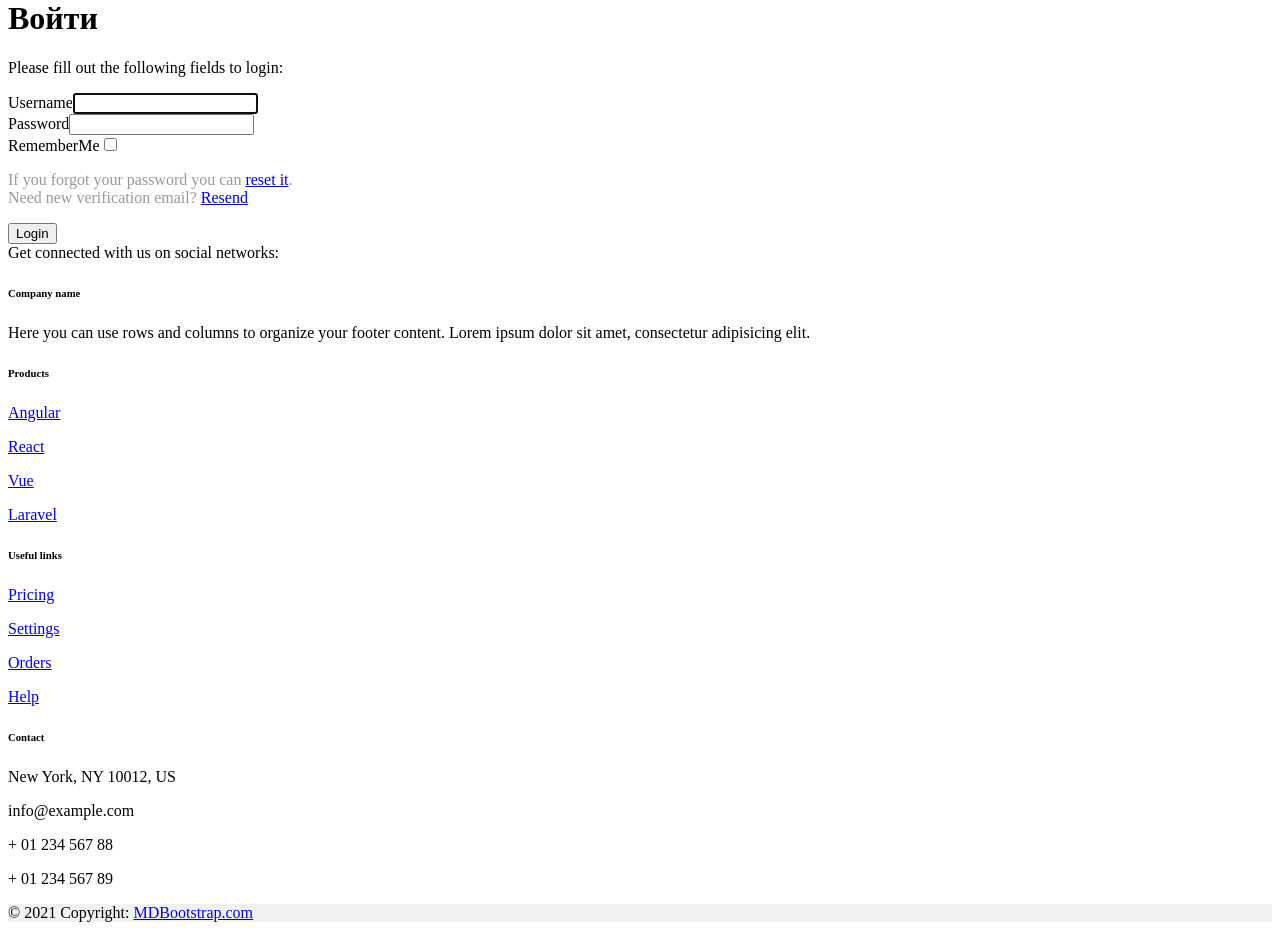
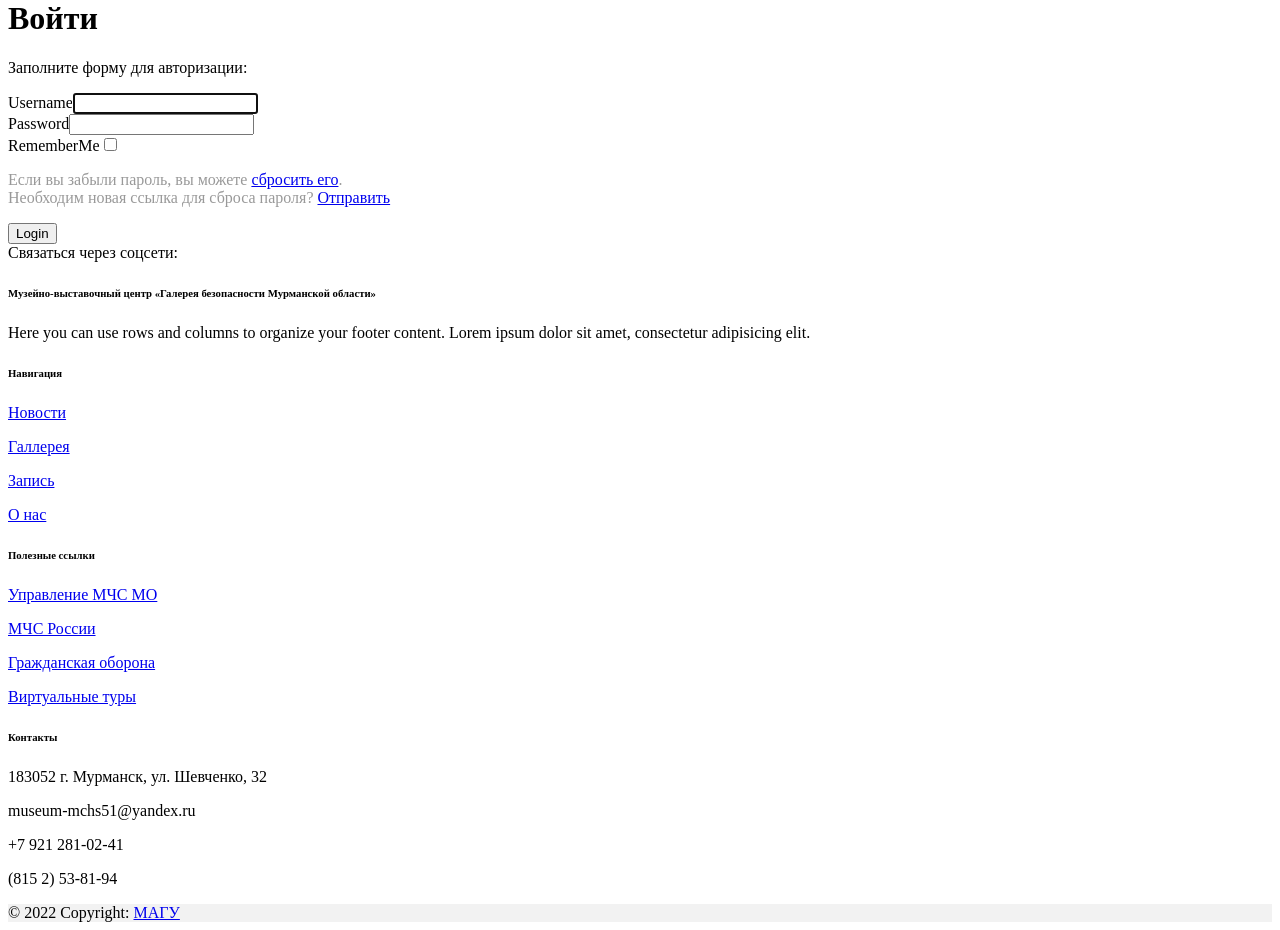
Before and after one commit to BehemothDi/museum, a Yii app: template frontend/views/site/login.php in a window 1280 px wide. Shown: the part 21-951 px from the top of the page. Run offline with PHP 8.4 and a stand-in for Yii, Linux system fonts and the light colour scheme; the template is opened without the code that fills it, so the values that code supplies are empty; form fields are guessed from the names that the template uses; some libraries are stand-ins or nearby versions.

Commit message:
Design preview v0.3.3.6

```diff
--- a/frontend/views/layouts/main.php
+++ b/frontend/views/layouts/main.php
@@ -33,7 +33,7 @@ AppAsset::register($this);
             //'brandLabel' => Yii::$app->name,
             'brandUrl' => Yii::$app->homeUrl,
             'options' => [
-                'class' => 'navbar navbar-expand-md navbar-dark bg-dark fixed-top',
+                'class' => 'navbar navbar-expand-md center navbar-dark bg-dark fixed-top',
             ],
         ]);
         $menuItems = [
@@ -62,7 +62,7 @@ AppAsset::register($this);
         }
         echo Nav::widget([
             'encodeLabels' => false,
-            'options' => ['class' => 'navbar-nav ml-auto'],
+            'options' => ['class' => 'navbar-nav ml-auto', 'style' => 'align:center',],
             'items' => $menuItems,
 
         ]);
@@ -89,7 +89,7 @@ AppAsset::register($this);
         >
             <!-- Left -->
             <div class="me-5 d-none d-lg-block">
-                <span>Get connected with us on social networks:</span>
+                <span>Связаться через соцсети:</span>
             </div>
             <!-- Left -->
 
@@ -127,7 +127,7 @@ AppAsset::register($this);
                     <div class="col-md-3 col-lg-4 col-xl-3 mx-auto mb-4">
                         <!-- Content -->
                         <h6 class="text-uppercase fw-bold mb-4">
-                            <i class="fas fa-gem me-3"></i>Company name
+                            Музейно-выставочный центр «Галерея безопасности Мурманской области»
                         </h6>
                         <p>
                             Here you can use rows and columns to organize your footer content. Lorem ipsum
@@ -140,19 +140,19 @@ AppAsset::register($this);
                     <div class="col-md-2 col-lg-2 col-xl-2 mx-auto mb-4">
                         <!-- Links -->
                         <h6 class="text-uppercase fw-bold mb-4">
-                            Products
+                            Навигация
                         </h6>
                         <p>
-                            <a href="#!" class="text-reset">Angular</a>
+                            <a href="#!" class="text-reset">Новости</a>
                         </p>
                         <p>
-                            <a href="#!" class="text-reset">React</a>
+                            <a href="#!" class="text-reset">Галлерея</a>
                         </p>
                         <p>
-                            <a href="#!" class="text-reset">Vue</a>
+                            <a href="#!" class="text-reset">Запись</a>
                         </p>
                         <p>
-                            <a href="#!" class="text-reset">Laravel</a>
+                            <a href="#!" class="text-reset">О нас</a>
                         </p>
                     </div>
                     <!-- Grid column -->
@@ -161,19 +161,19 @@ AppAsset::register($this);
                     <div class="col-md-3 col-lg-2 col-xl-2 mx-auto mb-4">
                         <!-- Links -->
                         <h6 class="text-uppercase fw-bold mb-4">
-                            Useful links
+                            Полезные ссылки
                         </h6>
                         <p>
-                            <a href="#!" class="text-reset">Pricing</a>
+                            <a href="#!" class="text-reset">Управление МЧС МО</a>
                         </p>
                         <p>
-                            <a href="#!" class="text-reset">Settings</a>
+                            <a href="#!" class="text-reset">МЧС России</a>
                         </p>
                         <p>
-                            <a href="#!" class="text-reset">Orders</a>
+                            <a href="#!" class="text-reset">Гражданская оборона</a>
                         </p>
                         <p>
-                            <a href="#!" class="text-reset">Help</a>
+                            <a href="#!" class="text-reset">Виртуальные туры</a>
                         </p>
                     </div>
                     <!-- Grid column -->
@@ -182,15 +182,15 @@ AppAsset::register($this);
                     <div class="col-md-4 col-lg-3 col-xl-3 mx-auto mb-md-0 mb-4">
                         <!-- Links -->
                         <h6 class="text-uppercase fw-bold mb-4">
-                            Contact
+                            Контакты
                         </h6>
-                        <p><i class="fas fa-home me-3"></i> New York, NY 10012, US</p>
+                        <p><i class="fas fa-home me-3"></i> 183052 г. Мурманск, ул. Шевченко, 32</p>
                         <p>
                             <i class="fas fa-envelope me-3"></i>
-                            info@example.com
+                            museum-mchs51@yandex.ru
                         </p>
-                        <p><i class="fas fa-phone me-3"></i> + 01 234 567 88</p>
-                        <p><i class="fas fa-print me-3"></i> + 01 234 567 89</p>
+                        <p><i class="fas fa-phone me-3"></i> +7 921 281-02-41</p>
+                        <p><i class="fas fa-print me-3"></i> (815 2) 53-81-94</p>
                     </div>
                     <!-- Grid column -->
                 </div>
@@ -201,8 +201,8 @@ AppAsset::register($this);
 
         <!-- Copyright -->
         <div class="text-center p-4" style="background-color: rgba(0, 0, 0, 0.05);">
-            © 2021 Copyright:
-            <a class="text-reset fw-bold" href="https://mdbootstrap.com/">MDBootstrap.com</a>
+            © 2022 Copyright:
+            <a class="text-reset fw-bold" href="https://mdbootstrap.com/">МАГУ</a>
         </div>
         <!-- Copyright -->
     </footer>
--- a/frontend/views/site/about.php
+++ b/frontend/views/site/about.php
@@ -10,7 +10,8 @@ $this->params['breadcrumbs'][] = $this->title;
 <div class="site-about">
     <h1><?= Html::encode($this->title) ?></h1>
 
-    <p>This is the About page. You may modify the following file to customize its content:</p>
+    <p>Галерея безопасности Мурманской области
+        Галерея безопасности Мурманской области. Тел.: (815 2) 53-81-94 Адрес: г. Мурманск, ул. Шевченко, 32 E-mail: museum-mchs51@yandex.ru</p>
 
     <code><?= __FILE__ ?></code>
 </div>
--- a/frontend/views/site/login.php
+++ b/frontend/views/site/login.php
@@ -13,7 +13,7 @@ $this->params['breadcrumbs'][] = $this->title;
 <div class="site-login">
     <h1><?= Html::encode($this->title) ?></h1>
 
-    <p>Please fill out the following fields to login:</p>
+    <p>Заполните форму для авторизации:</p>
 
     <div class="row">
         <div class="col-lg-5">
@@ -26,9 +26,9 @@ $this->params['breadcrumbs'][] = $this->title;
                 <?= $form->field($model, 'rememberMe')->checkbox() ?>
 
                 <div style="color:#999;margin:1em 0">
-                    If you forgot your password you can <?= Html::a('reset it', ['site/request-password-reset']) ?>.
+                    Если вы забыли пароль, вы можете <?= Html::a('сбросить его', ['site/request-password-reset']) ?>.
                     <br>
-                    Need new verification email? <?= Html::a('Resend', ['site/resend-verification-email']) ?>
+                    Необходим новая ссылка для сброса пароля? <?= Html::a('Отправить', ['site/resend-verification-email']) ?>
                 </div>
 
                 <div class="form-group">
--- a/frontend/views/site/signup.php
+++ b/frontend/views/site/signup.php
@@ -13,7 +13,7 @@ $this->params['breadcrumbs'][] = $this->title;
 <div class="site-signup">
     <h1><?= Html::encode($this->title) ?></h1>
 
-    <p>Please fill out the following fields to signup:</p>
+    <p>Пожалуйста, заполните форму для регистрации:</p>
 
     <div class="row">
         <div class="col-lg-5">
@@ -26,7 +26,7 @@ $this->params['breadcrumbs'][] = $this->title;
                 <?= $form->field($model, 'password')->passwordInput() ?>
 
                 <div class="form-group">
-                    <?= Html::submitButton('Signup', ['class' => 'btn btn-primary', 'name' => 'signup-button']) ?>
+                    <?= Html::submitButton('Зарегистрироваться', ['class' => 'btn btn-primary', 'name' => 'signup-button']) ?>
                 </div>
 
             <?php ActiveForm::end(); ?>
--- a/frontend/web/css/site.css
+++ b/frontend/web/css/site.css
@@ -96,3 +96,8 @@ a.desc:after {
 .d-none {
     display: none;
 }
+
+div#my-menu-collapse ul li {
+    text-align: center;
+    margin: 0 auto;
+}
```
